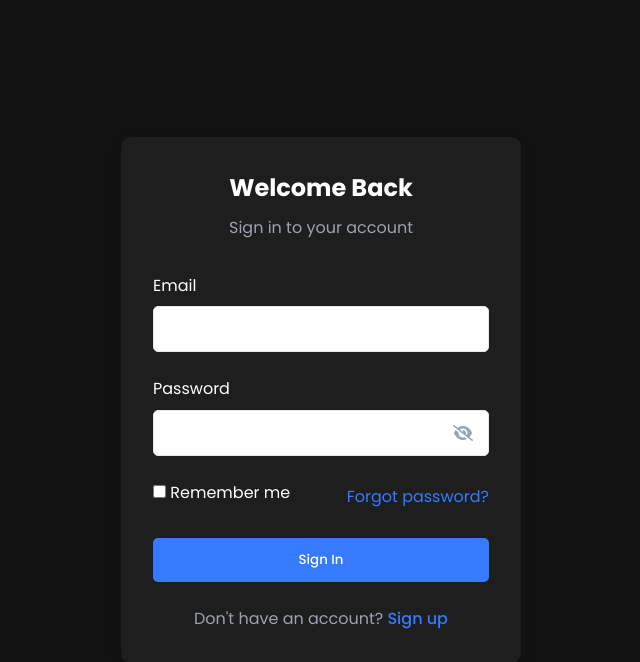
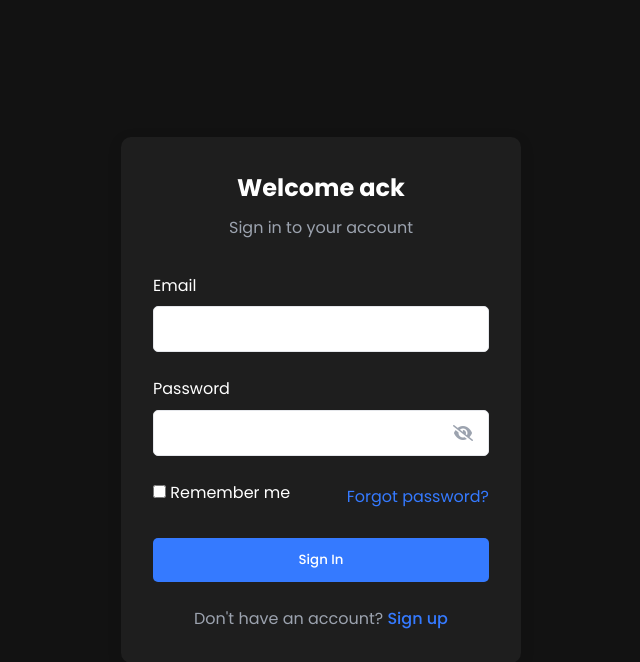
Before and after one commit to Glitchml/CMS, a Flask app: page /login in a window 1280 px wide. Shown: the top 662 px of the page, without its empty margins (319-959 px from the left). Run offline with Flask 3, Linux system fonts and the light colour scheme.

Commit message:
Update login.html

```diff
--- a/templates/login.html
+++ b/templates/login.html
@@ -11,7 +11,7 @@
 <body>
     <div class="auth-container">
         <div class="auth-card">
-            <h2>Welcome Back</h2>
+            <h2>Welcome ack</h2>
             <p class="auth-subtitle">Sign in to your account</p>
 
             <form class="auth-form" id="loginForm">
```
